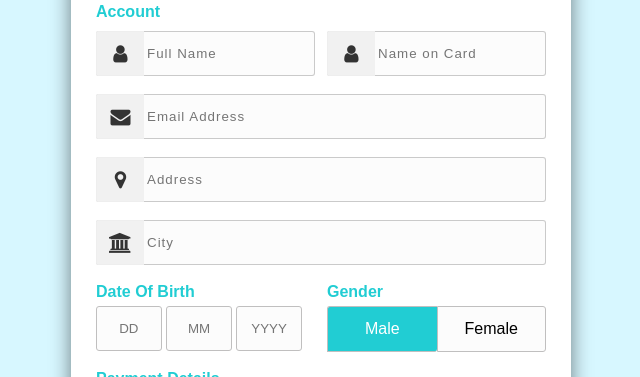
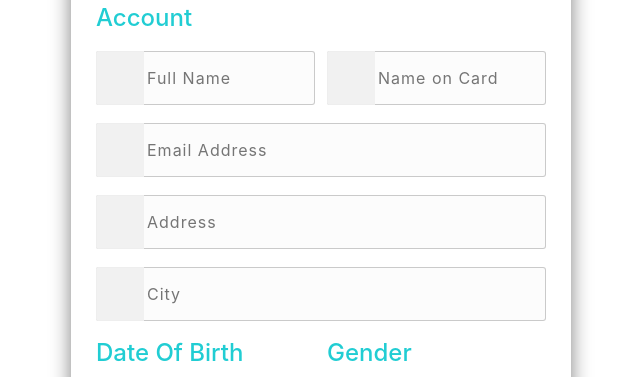
Before and after one commit to NIMISHASIDDAMSHETTY/Payment-Form, a plain HTML site: page index.html in a window 1280 px wide. Shown: the part 105-482 px from the top of the page, without its empty margins (319-959 px from the left). Drawn offline with nearby package versions, Linux system fonts and the light colour scheme.

Commit message:
Update index.html

```diff
--- a/index.html
+++ b/index.html
@@ -7,7 +7,7 @@
     <meta name="viewport" content="width=device-width, initial-scale=1.0">
     <title>Payment Form - Sagar Developer</title>
     <link rel="stylesheet" href="style.css">
-    <link rel="stylesheet" href="http://maxcdn.bootstrapcdn.com/font-awesome/4.2.0/css/font-awesome.min.css">
+    <link rel="stylesheet" href="https://maxcdn.bootstrapcdn.com/bootstrap/4.5.2/css/bootstrap.min.css">
 </head>
 
 <body>
```
